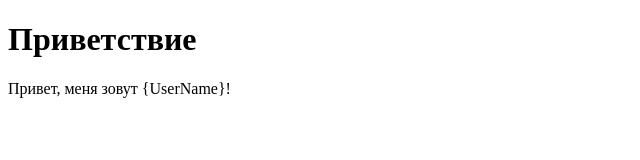
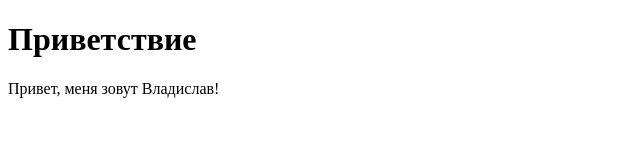
Before and after one commit to trpo-moais-2017/test-drive, a plain HTML site: page index.html in a window 1280 px wide. Shown: the full height of the page, 0-640 px from the left. Drawn offline with Linux system fonts and the light colour scheme.

Commit message:
Vladislav

```diff
--- a/index.html
+++ b/index.html
@@ -7,7 +7,7 @@
 <body>
 	<h1>Приветствие</h1>
 	<p>
-		Привет, меня зовут {UserName}!
+		Привет, меня зовут Владислав!
 	</p>
 </body>
 </html>
```
